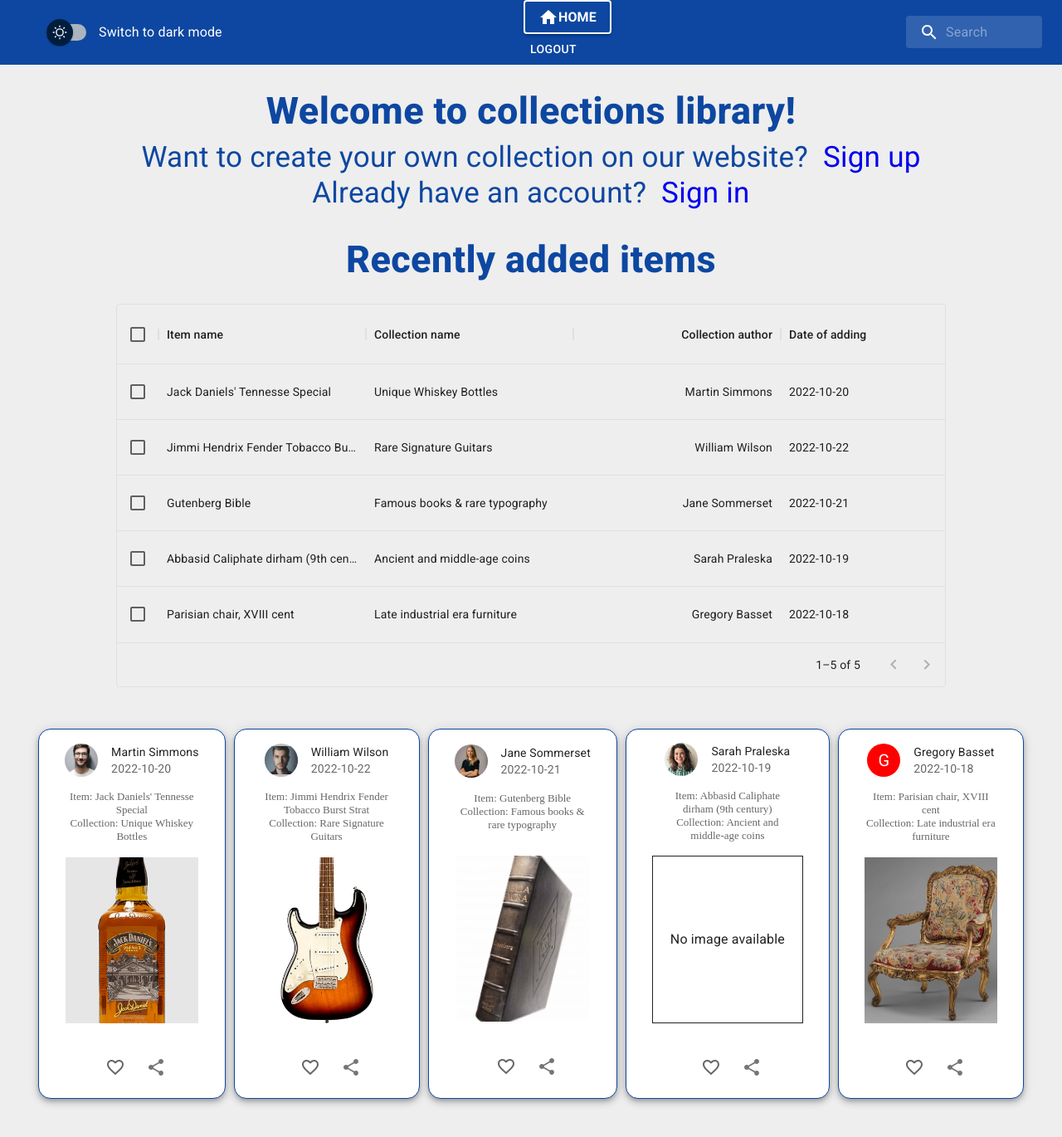
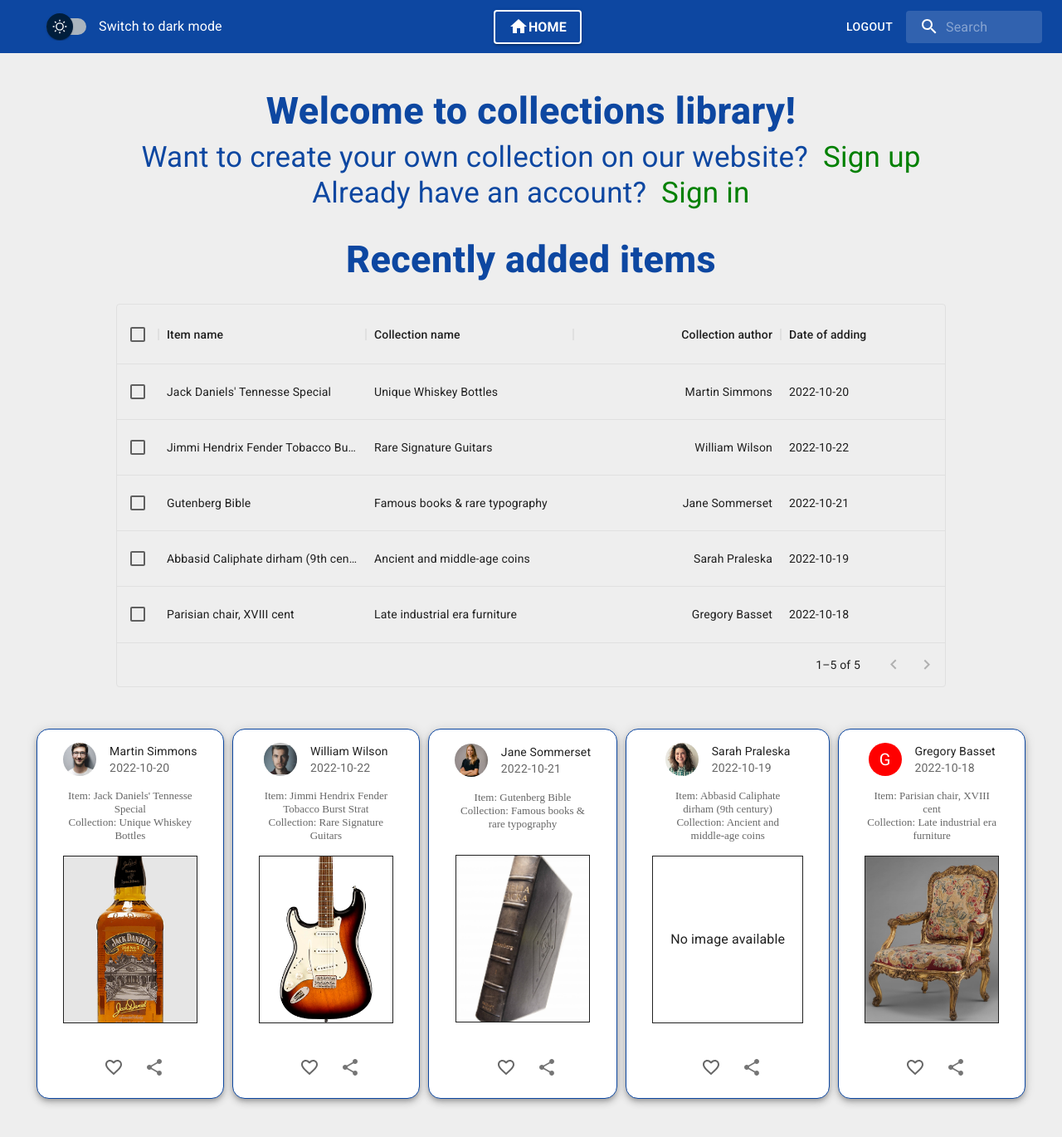
Before and after one commit to arty-mason/Project, a React (Create React App) app in the folder client/: page / in a window 1280 px wide. Shown: the top 1370 px of the page at 83% size. Built offline with nearby package versions, Linux system fonts and the light colour scheme; no server answers; sample sign-in values are in the browser's storage.

Commit message:
Fixing an authourization bug

```diff
--- a/client/src/App.js
+++ b/client/src/App.js
@@ -17,6 +17,7 @@ import User from "./pages/user/User"
 import Wrapper from "./components/Wrapper";
 import Header from "./components/Header";
 
+
 function App() {
   const [isDarkTheme, setIsDarkTheme] = useState(false);
 
@@ -32,8 +33,13 @@ function App() {
         <Header toggleTheme={toggleTheme} />
         <Wrapper>
           <Routes>
-            <Route path="/signin" element={<Signin />} />
-            <Route path="/signup" element={<Signup />} />
+            <Route
+              path="/user"
+              element={
+                <ProtectedRoute>
+                  <User />
+                </ProtectedRoute>
+              } />
             <Route
               path="/admin"
               element={
@@ -41,14 +47,9 @@ function App() {
                   <Admin />
                 </ProtectedRoute>
               } />
-            <Route
-              path="/user"
-              element={
-                <ProtectedRoute>
-                  <User />
-                </ProtectedRoute>
-              } />
             <Route path="*" element={<Home />} />
+            <Route path="/signin" element={<Signin />} />
+            <Route path="/signup" element={<Signup />} />
           </Routes>
         </Wrapper>
       </AuthContextProvider>
--- a/client/src/components/Feed.jsx
+++ b/client/src/components/Feed.jsx
@@ -102,7 +102,7 @@ const Feed = () => {
                   component="img"
                   sx={{
                     objectFit: "cover",
-                    border: "1px solid inherit",
+                    border: "1px solid",
                     height: {
                       xl: "300px",
                       lg: "200px",
--- a/client/src/components/Header.jsx
+++ b/client/src/components/Header.jsx
@@ -108,7 +108,7 @@ const Header = (props) => {
           </IconButton>
           <CustomizedSwitches toggleTheme={toggleTheme} />
         </Box>
-        <Box>
+
         <Button
           variant="contained"
           sx={{
@@ -140,6 +140,11 @@ const Header = (props) => {
             </Typography>
           </Link>
         </Button>
+        <Box
+          sx={{
+            display: "flex",
+          }}
+        >
           {user?.displayName ? (
             <Button
               onClick={handleLogout}
@@ -149,8 +154,10 @@ const Header = (props) => {
             >
               Logout
             </Button>
-          ) : null}
-        </Box>
+          ) : (
+            <Link to="/signin" />
+          )}
+
           <Search
             sx={{
               color: theme.palette?.mode === "dark" ? "black" : "white",
@@ -164,6 +171,7 @@ const Header = (props) => {
               inputProps={{ "aria-label": "search" }}
             />
           </Search>
+        </Box>
       </Toolbar>
     </Box>
   );
--- a/client/src/pages/auth/Signin.jsx
+++ b/client/src/pages/auth/Signin.jsx
@@ -75,8 +75,8 @@ const Signin = () => {
           color="primary"
           sx={{ textAlign: "center" }}
         >
-          Don't have an account yet?{" "}
-          <Link to="/signup" style={{ textDecoration: "none" }}>
+          Don't have an account yet? &nbsp;
+          <Link to="/signup" style={{ textDecoration: "none", color: "green" }}>
             Sign up
           </Link>
         </Typography>
--- a/client/src/pages/auth/Signup.jsx
+++ b/client/src/pages/auth/Signup.jsx
@@ -60,7 +60,7 @@ const Signup = () => {
           sx={{ textAlign: "center" }}
         >
           Already have an account?{" "}
-          <Link to="/signin" style={{ textDecoration: "none" }}>
+          <Link to="/signin" style={{ textDecoration: "none", color: "green" }}>
             Sign in
           </Link>
         </Typography>
--- a/client/src/pages/home/Home.jsx
+++ b/client/src/pages/home/Home.jsx
@@ -52,7 +52,7 @@ const Home = () => {
           }}
         >
           Want to create your own collection on our website? &nbsp;
-          <Link to="/signup" style={{ textDecoration: "none" }}>
+          <Link to="/signup" style={{ textDecoration: "none", color: "green" }}>
             Sign up
           </Link>
         </Typography>
@@ -73,7 +73,7 @@ const Home = () => {
           }}
         >
           Already have an account? &nbsp;
-          <Link to="/signin" style={{ textDecoration: "none" }}>
+          <Link to="/signin" style={{ textDecoration: "none", color: "green" }}>
             Sign in
           </Link>
         </Typography>
--- a/client/src/pages/user/User.jsx
+++ b/client/src/pages/user/User.jsx
@@ -27,7 +27,9 @@ const User = () => {
         width: "100%",
       }}
     >
-      <Typography>User: {user && user.email}</Typography>
+      <Typography sx={{ color: "black" }}>
+        User: {user && user.email}
+      </Typography>
       <Button onClick={handleLogout}>Logout</Button>
     </Box>
   );
```
Also changed, not shown: 1 other file (tests, documents, lock files or other folders). Lines whose indentation alone changed are shown as unchanged.
